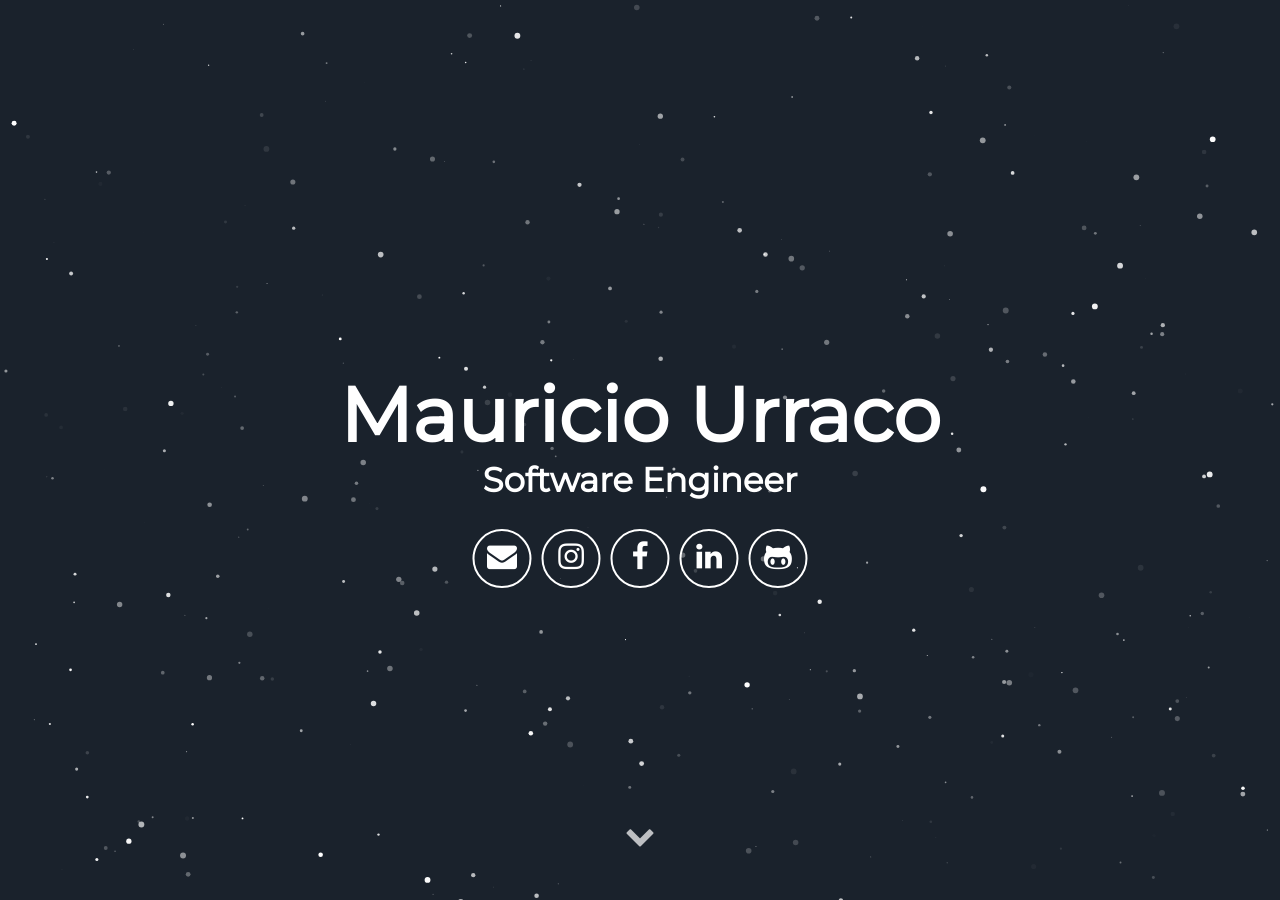
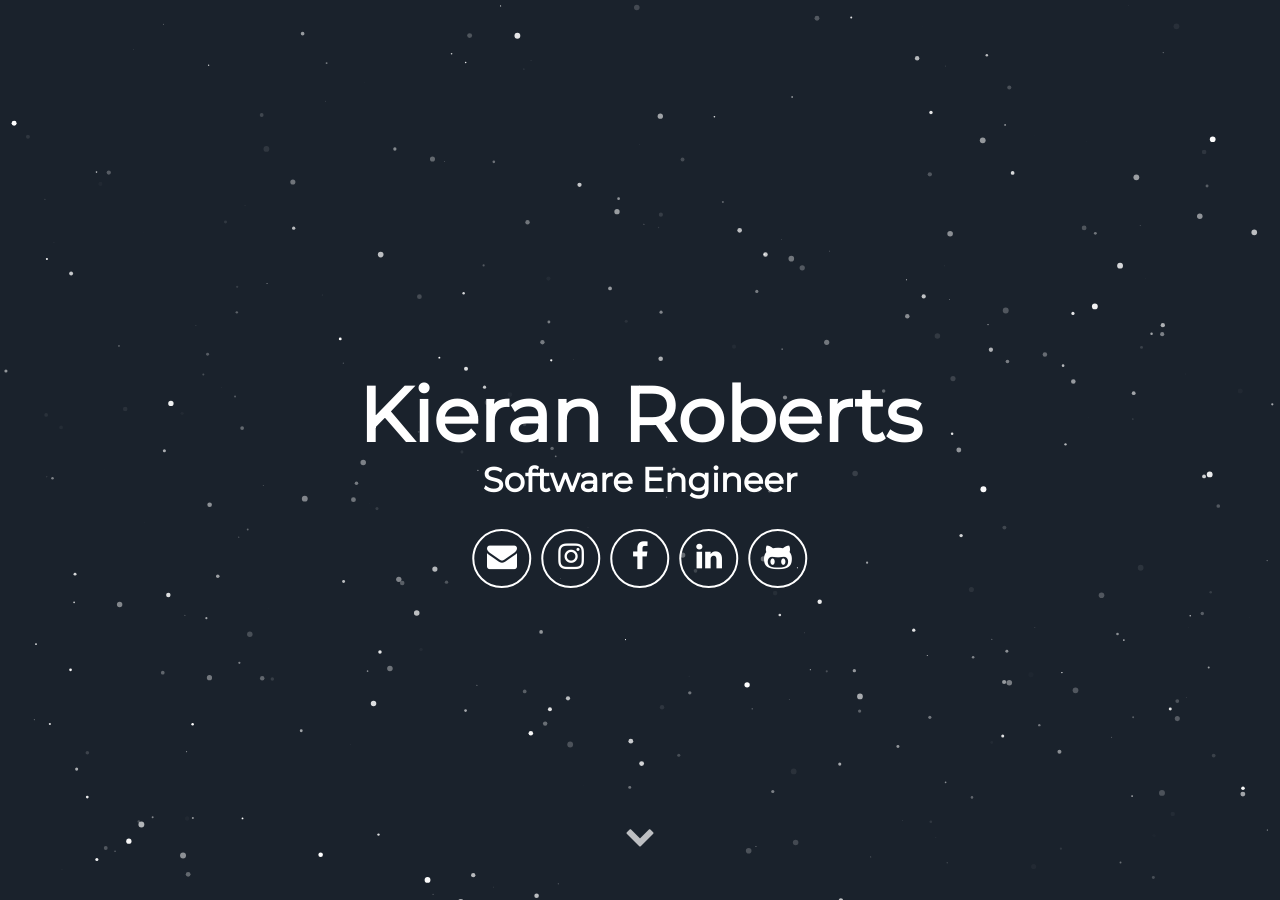
Before and after one commit to KieranRoberts978/KieranRoberts978.github.io, a Jekyll site: the page built from index.html, in a window 1280 px wide and 900 px high. Built offline with Jekyll 4.4.1, drawn with Linux system fonts in a browser that asks for light colours; some web fonts are replaced.

Commit message:
Update _config.yml

```diff
--- a/_config.yml
+++ b/_config.yml
@@ -5,7 +5,7 @@ description: Jekyll Theme Minimal Resume
 # url: "localhost:3000" # the base hostname & protocol for your site e.g. http://willianjusten.com.br
 
 # User settings
-username: Mauricio Urraco
+username: Kieran Roberts
 user_description: I'm a nomad Software Engineer, always searching for the next challenge; no task is too scary nor too difficult. Lately I have been immersed in the <b>crypto-world</b> working for Radix, a London based startup trying to create the next massive scalable DLT.. I'm one of the two guys behind all the JS related stuff. Visit my blog here":" <a href="https://mauriciourraco.com" target="_blank">https://mauriciourraco.com</a>
 user_title: Software Engineer
 email: mauriurraco@gmail.com
```
